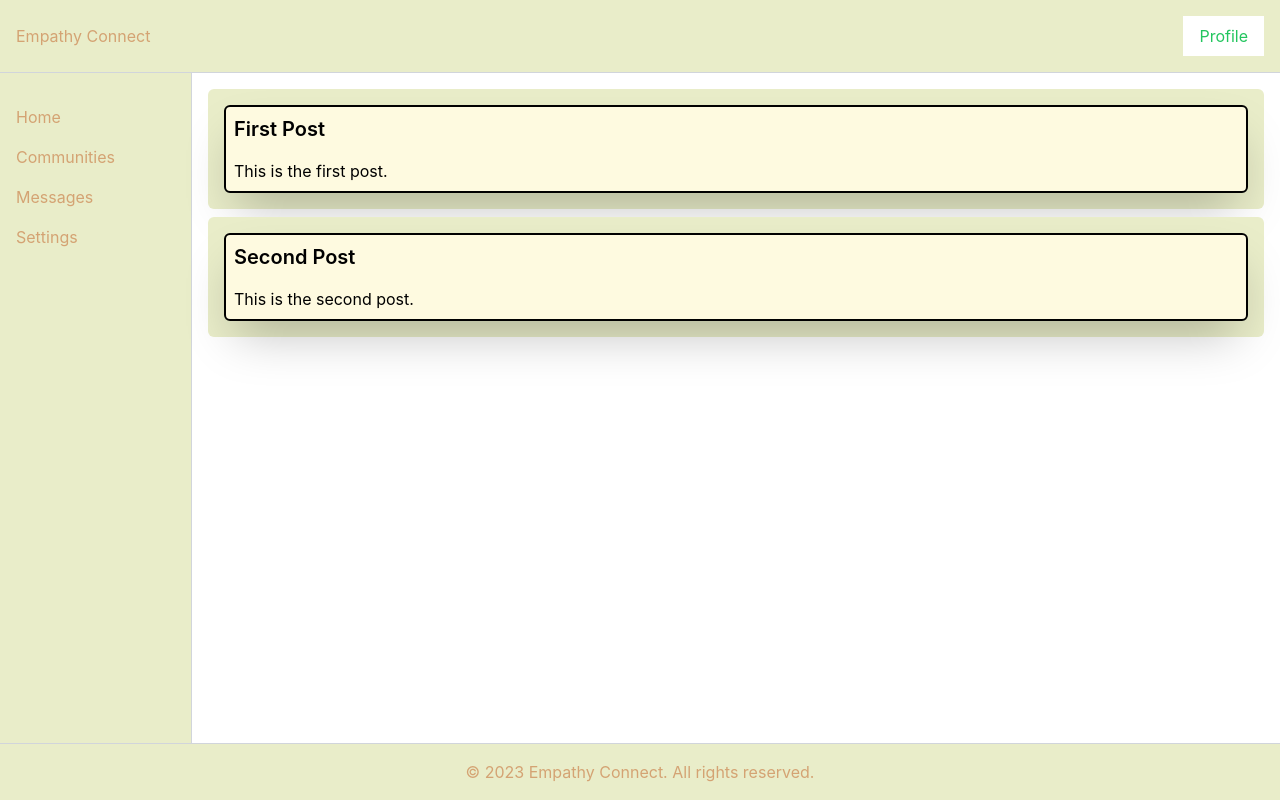
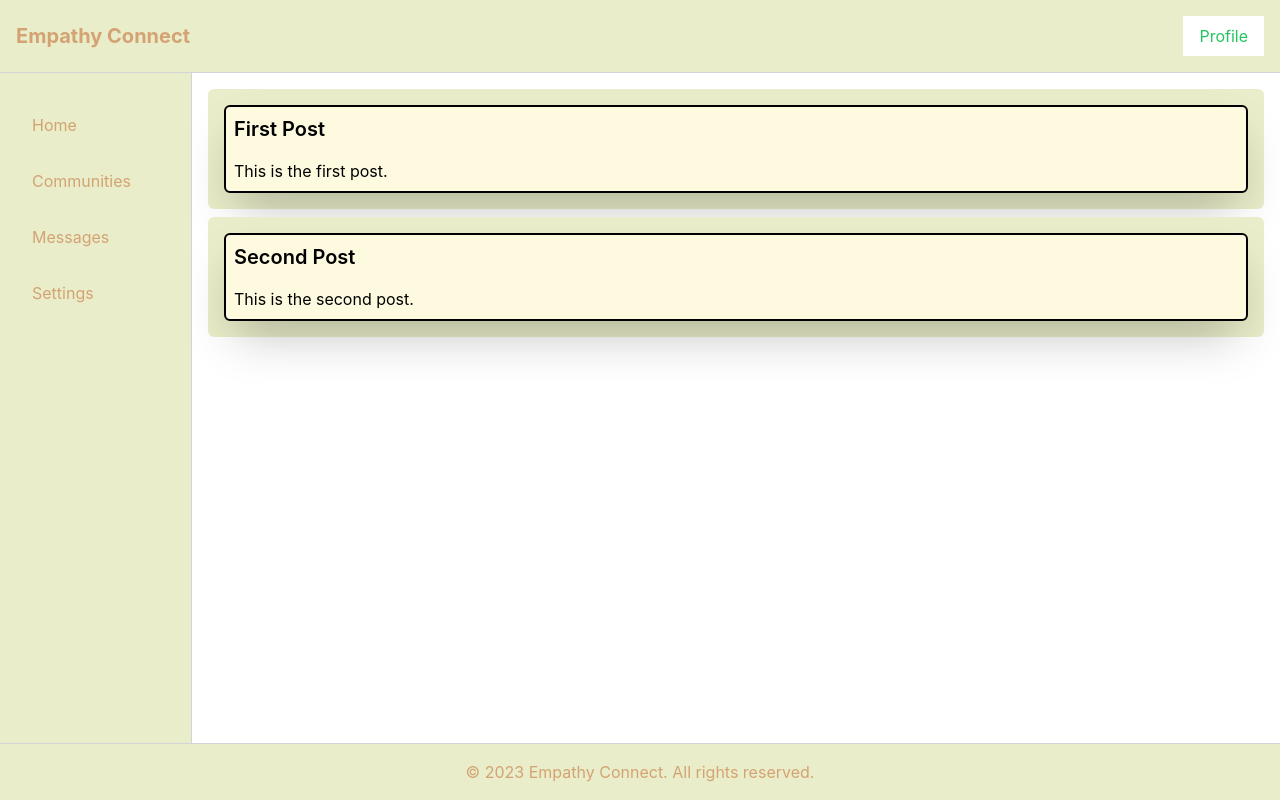
Before and after one commit to promatty/empathy-connect, a React (Create React App) app: page / in a window 1280 px wide. Built offline with nearby package versions, Linux system fonts and the light colour scheme.

Commit message:
sidebar and header button redirects

```diff
--- a/src/components/Header.jsx
+++ b/src/components/Header.jsx
@@ -1,8 +1,10 @@
+import { Link } from 'react-router-dom';
+
 export default function Header() {
     return (
         <header className="bg-[#E9EDC9] text-[#D4A373] p-4 flex justify-between items-center border-b border-gray-300">
-            <h1>Empathy Connect</h1>
-            <button className="bg-white text-green-500 border-none py-2 px-4 cursor-pointer">Profile</button>
+            <Link to="/" className="text-[#D4A373] text-xl font-bold">Empathy Connect</Link>
+            <Link to="/profile" className="bg-white text-green-500 border-none py-2 px-4 cursor-pointer">Profile</Link>
         </header>
     );
 }
--- a/src/components/Sidebar.jsx
+++ b/src/components/Sidebar.jsx
@@ -1,11 +1,21 @@
+import { Link } from 'react-router-dom';
+
 export default function Sidebar() {
     return (
         <aside className="w-48 bg-[#E9EDC9] text-[#D4A373] p-4 border-r border-gray-300">
             <ul className="list-none p-0">
-                <li className="my-4">Home</li>
-                <li className="my-4">Communities</li>
-                <li className="my-4">Messages</li>
-                <li className="my-4">Settings</li>
+                <li className="my-4">
+                    <Link to="/" className="text-[#D4A373] block py-2 px-4 bg-[#E9EDC9] rounded-md text-left hover:bg-[#D4A373] hover:text-[#E9EDC9] inline-block">Home</Link>
+                </li>
+                <li className="my-4">
+                    <Link to="/communities" className="text-[#D4A373] block py-2 px-4 bg-[#E9EDC9] rounded-md text-left hover:bg-[#D4A373] hover:text-[#E9EDC9] inline-block">Communities</Link>
+                </li>
+                <li className="my-4">
+                    <Link to="/messages" className="text-[#D4A373] block py-2 px-4 bg-[#E9EDC9] rounded-md text-left hover:bg-[#D4A373] hover:text-[#E9EDC9] inline-block">Messages</Link>
+                </li>
+                <li className="my-4">
+                    <Link to="/settings" className="text-[#D4A373] block py-2 px-4 bg-[#E9EDC9] rounded-md text-left hover:bg-[#D4A373] hover:text-[#E9EDC9] inline-block">Settings</Link>
+                </li>
             </ul>
         </aside>
     );
```
